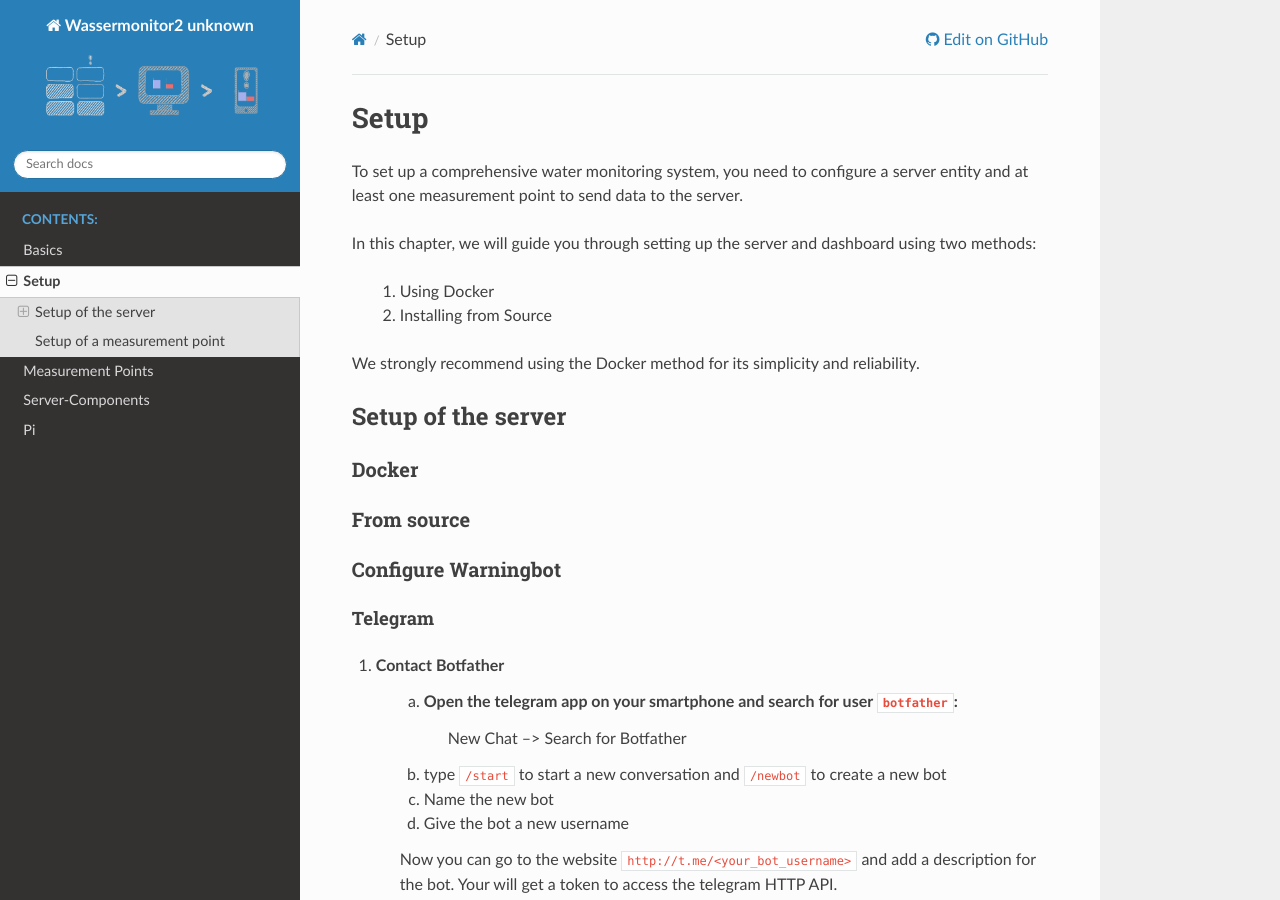
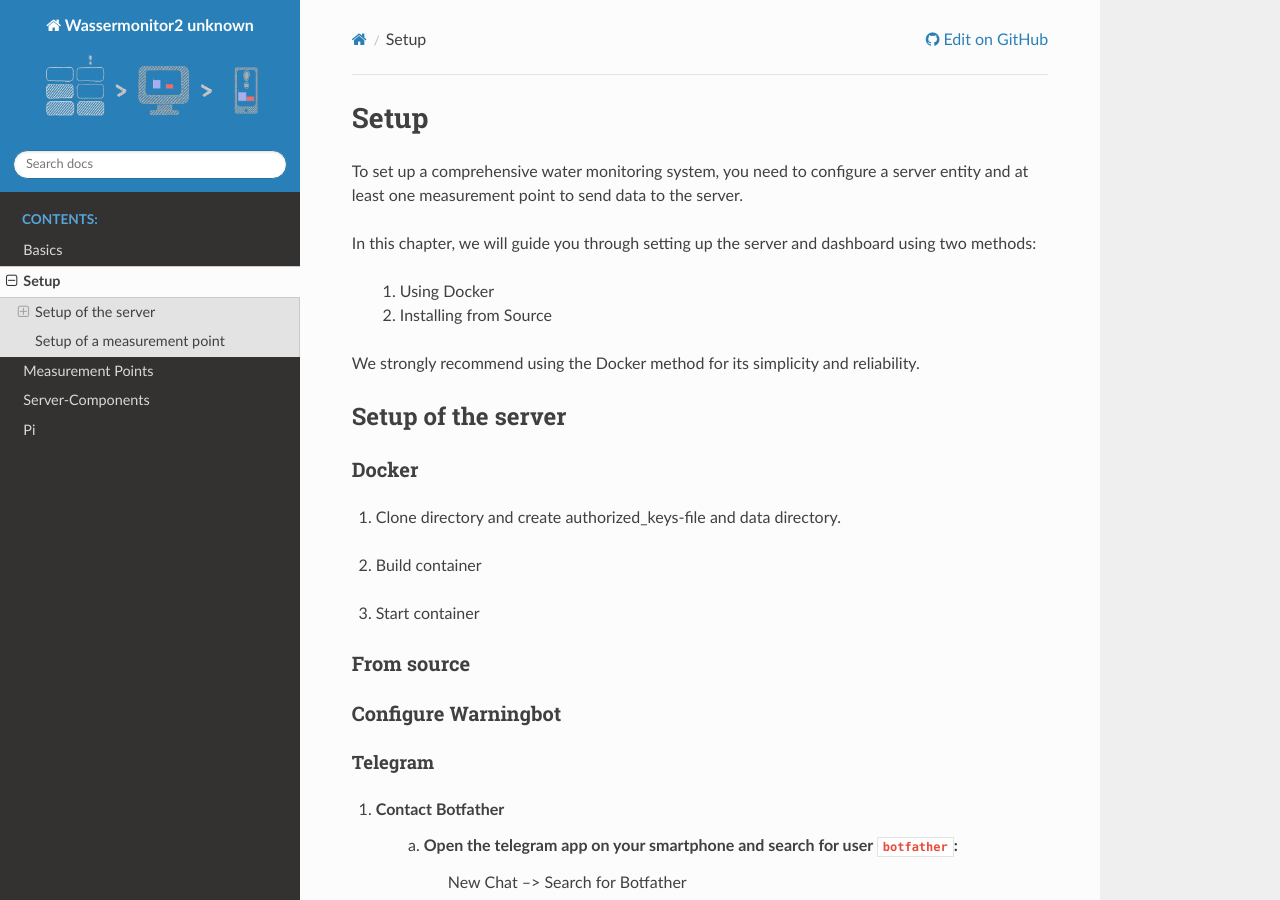
Before and after one commit to calphiko/Wassermonitor2, a Sphinx documentation site: the page built from Doc/source/setup.rst, in a window 1280 px wide and 900 px high. Built offline with Sphinx 7.4.7 and the Read the Docs theme 3.1.0, drawn with Linux system fonts in a browser that asks for light colours; pages that are not in the unit, such as notebooks, are missing from menus.

```diff
--- a/Doc/source/setup.rst
+++ b/Doc/source/setup.rst
@@ -16,6 +16,25 @@
 
 Docker
 ~~~~~~
+
+1. Clone directory and create authorized_keys-file and data directory.
+
+.. code-block:: console
+    git clone -b docker https://github.com/calphiko/Wassermonitor2.git
+    mkdir .wassermonitor
+    touch "<public key of measurement point in rsa format>" >> .wassermonitor/authozired_keys
+    mkdir data
+
+2. Build container
+
+.. code-block:: console
+    cd Wassermonitor2
+    docker build --rm -t wassermonitor2 .
+
+3. Start container
+
+.. code-block:: console
+    docker run --rm -it -d -v /path/to/data/:/Data/ -v /path/to/.wassermonitor/:/etc/wassermonitor/ -p 8012:8012 -p 7070:5173 --name wm2 wassermonitor2
 
 From source
 ~~~~~~~~~~~
```
